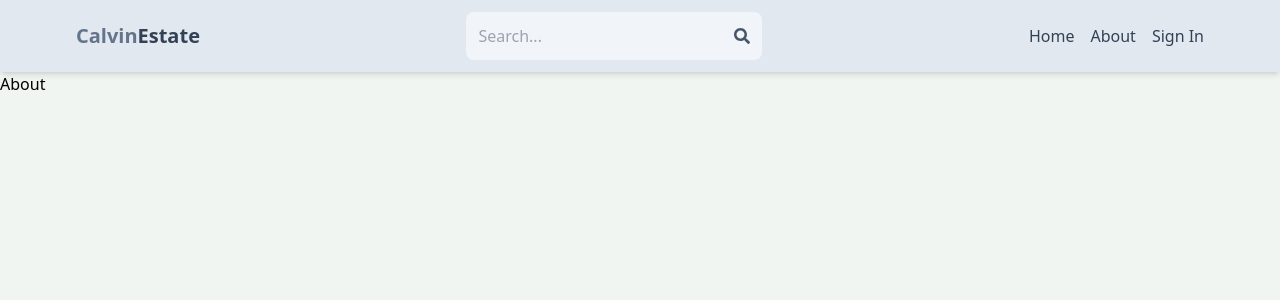
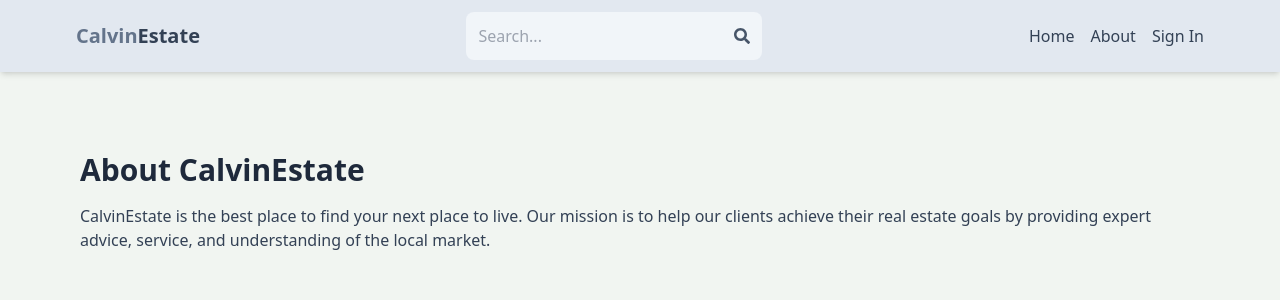
Before and after one commit to calvin-c13/brookinns-project, a React (Vite) app in the folder client/: page /about in a window 1280 px wide. Shown: the top 300 px of the page. Built offline with nearby package versions, Linux system fonts and the light colour scheme; no server answers.

Commit message:
finished about page and ready to deploy

```diff
--- a/client/index.html
+++ b/client/index.html
@@ -3,9 +3,8 @@
 
 <head>
   <meta charset="UTF-8" />
-  <link rel="icon" type="image/svg+xml" href="/vite.svg" />
   <meta name="viewport" content="width=device-width, initial-scale=1.0" />
-  <title>Vite + React</title>
+  <title>Calvin Estate</title>
 </head>
 
 <body>
--- a/client/src/components/Header.jsx
+++ b/client/src/components/Header.jsx
@@ -31,12 +31,16 @@ export default function Header() {
 						<span className='text-slate-700'>Estate</span>
 					</h1>
 				</Link>
+
+
 				<form onSubmit={handleSubmit} className='bg-slate-100 p-3 rounded-lg flex items-center'>
 					<input type='text' placeholder='Search...' className='bg-transparent focus:outline-none w-24 sm:w-64' value={searchTerm} onChange={(e) => setSearchTerm(e.target.value)} />
 					<button>
 						<FaSearch className='text-slate-600' />
 					</button>
 				</form>
+
+
 				<ul className='flex gap-4'>
 					<Link to='/'>
 						<li className='hidden sm:inline text-slate-700 hover:underline'>Home</li>
--- a/client/src/pages/About.jsx
+++ b/client/src/pages/About.jsx
@@ -2,6 +2,11 @@ import React from 'react'
 
 export default function About() {
   return (
-    <div>About</div>
+    <div className='py-20 px-4 max-w-6xl mx-auto'>
+      <h1 className='text-3xl font-bold mb-4 text-slate-800'>About CalvinEstate</h1>
+      <p className='mb-4 text-slate-700'>
+        CalvinEstate is the best place to find your next place to live. Our mission is to help our clients achieve their real estate goals by providing expert advice, service, and understanding of the local market.
+      </p>
+    </div>
   )
 }
```
